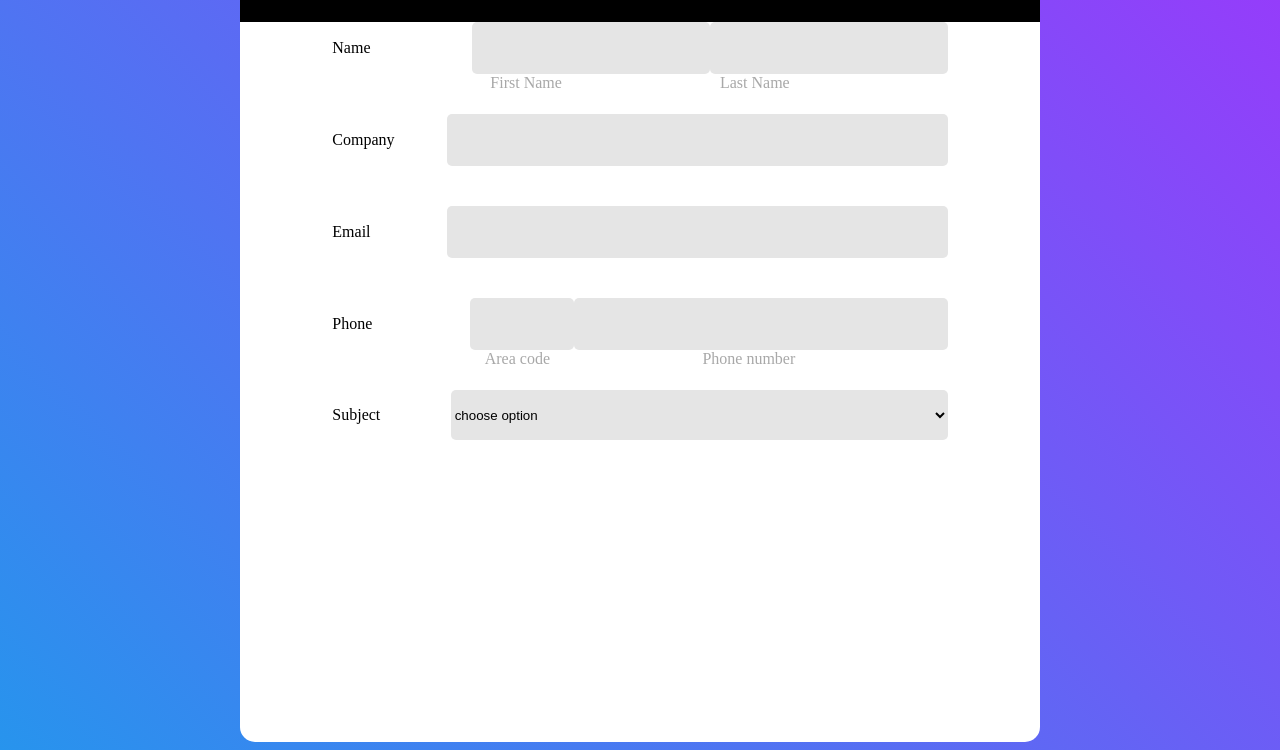
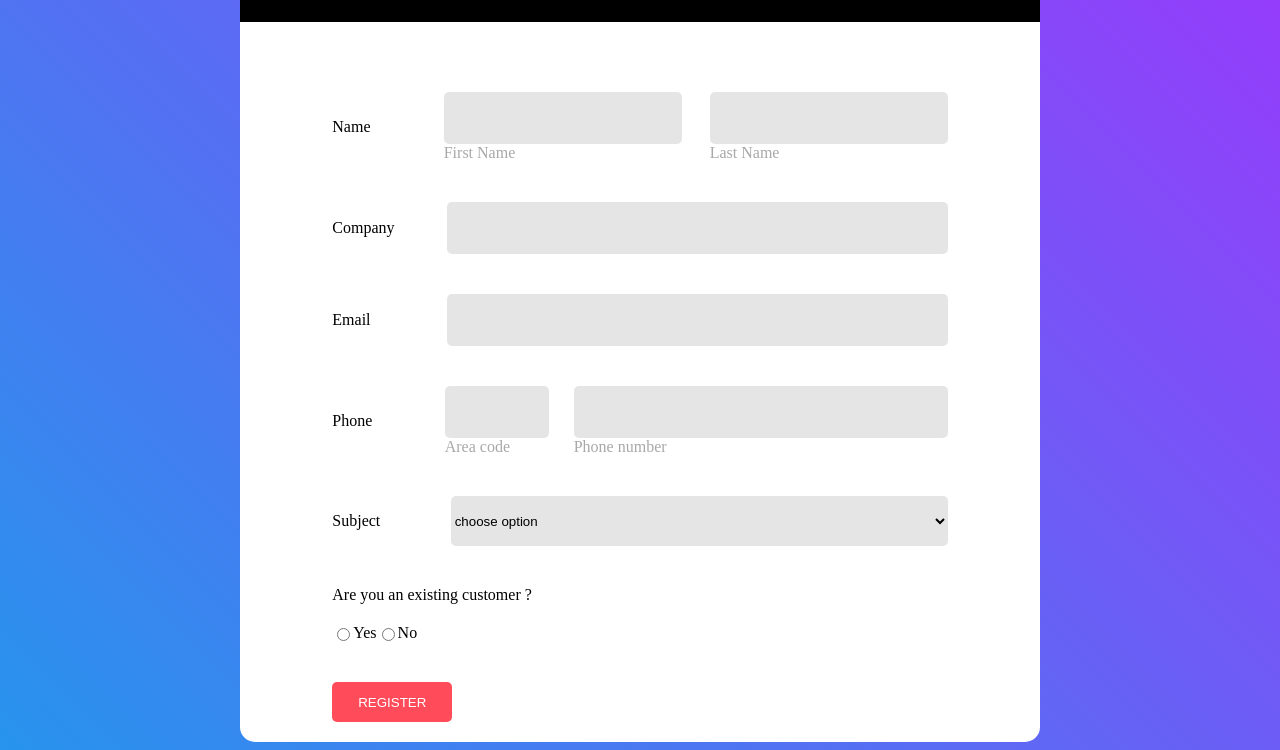
Before and after one commit to Leo599simplon/TD-Simplon, a plain HTML site: page formulaire/form.html in a window 1280 px wide. Shown: the part 66-816 px from the top of the page. Drawn offline with Linux system fonts and the light colour scheme; a web font is replaced by a local one.

Commit message:
formulaire version flex

```diff
--- a/formulaire/form.css
+++ b/formulaire/form.css
@@ -48,6 +48,21 @@ body
     height: 40px;
 }
 
+.espaceLigne2
+
+{
+    widows: 100%;
+    height: 20px;
+}
+
+#espaceHaut
+
+
+{
+    widows: 100%;
+    height: 70px;
+}
+
 .champ
 {
     display: flex;
@@ -63,12 +78,6 @@ justify-content: space-between;
 align-items: center;
 }
 
-.labelTxt
-{
- display: flex;
- justify-content: space-evenly;
- color: rgb(168, 168, 168)
-}
 
 
 #champ2
@@ -106,14 +115,18 @@ align-items: center;
 .input
 {
     display: flex;
-    justify-content: space-between;
-
 }
 .formulaire
 {
     display: flex;
 }
 
+.blocNom
+{
+    display: flex;
+    flex-direction: column;
+    color: rgb(168, 168, 168)
+}
 
 
 .textPhone
@@ -147,6 +160,7 @@ align-items: center;
 {
     width: 100px;
     height: 50px;
+    margin-right: 25px;
 }
 
 #Phone
@@ -176,6 +190,11 @@ h1
     height: 50px;
 }
 
+#nom
+
+{
+    margin-right: 28px;
+}
 button
 {
     border-style: hidden;
@@ -195,3 +214,14 @@ button
     width: 497px;
     height: 50px;
 }
+
+
+.buttonText
+{
+    color: white;
+}
+
+#radio
+{
+ flex-direction: row !important;
+}
--- a/formulaire/form.html
+++ b/formulaire/form.html
@@ -25,19 +25,24 @@
                 <div class="espace"></div>
 
                 <div class="champ">
+                    <div class="champ" id="espaceHaut"></div>
 
                     <div class="champ" id="champ1">
                         <div class="txtName"><span>Name</span></div>
                         <div class="input">
+                            <div class="blocNom">
                             <input type="text" id="nom" name="nom" class="interieurInputNom">
+                            <span>First Name</span>
+                        </div>
+                        <div class="blocNom">
                             <input type="text" id="prénom" name="nom" class="interieurInputNom">
+                            <span>Last Name</span>
+                        </div>
                         </div>
                     </div>
-                    <div class="espaceLigne"><div class="labelTxt">
-                        <span>First Name</span>
-                        <span>Last Name</span>
+                    <div class="espaceLigne">
+
                     </div>
-                </div>
 
                     <div class="champ" id="champ2">
                         <div class="txtCompany"><span>Company</span></div>
@@ -52,17 +57,20 @@
                     <div class="champ" id="champ4">
                         <div class="txtPhone"><span>Phone</span></div>
                         <div class="input">
+                            <div class="blocNom">
                             <input type="text" id="indicatif" name="Phone" class="inputPhone">
+                            <span class="indicatif">Area code</span>
+                        </div>
+                        <div class="blocNom">
                             <input type="text" id="Phone" name="Phone" class="inputPhone">
+                            <span class="telephone">Phone number</span>
+                        </div>
                         </div>
 
                     </div>
                     <div class="espaceLigne">
-                    <div class="labelTxt">
-                        <span class="indicatif">Area code</span>
-                        <span class="telephone">Phone number</span>
+
                     </div>
-                </div>
 
                     <div class="champ" id="champ5">
                         <div class="txtSubject"><span>Subject</span></div>
@@ -70,11 +78,50 @@
                             <option selected>choose option
                         </select>
                     </div>
+                    <div class="espaceLigne"></div>
+
+
+
+
+                    <div class="champ" id="radioTxt">
+                        <span>Are you an existing customer ?</span>
+                    </div>
+                    <div class="espaceLigne2"></div>
+
+
+                    <div class="champ" id="radio"> <input type="radio" id="oui" name="oui" value="Yes">
+                        <label for="Oui">Yes</label>
+                        <input type="radio" id="non" name="non" value="No">
+                        <label for="Non">No</label></div>
+
+
+
+
+                    <div class="espaceLigne"></div>
+                    <div class="champ" id="register">
+                        <button><span class="buttonText">REGISTER</span></button>
+                    </div>
+
+
+
+
+
+
+
                 </div>
+
+
                 <div class="espace"></div>
 
+
+
+
+
+
         </form>
+
     </div>
+
 </body>
 
 </html>
```
Also changed, not shown: anim CSS 2.0/animTest.html (+4 -0 lines).
